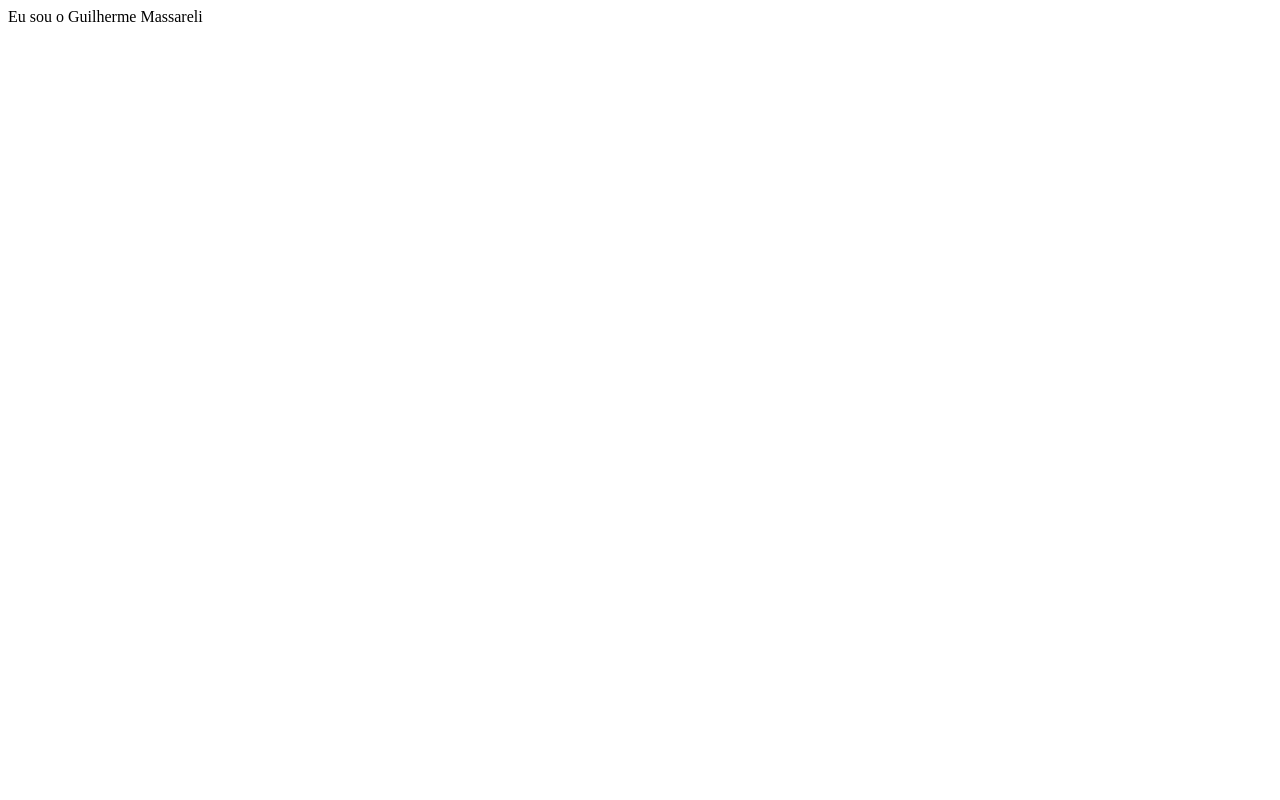
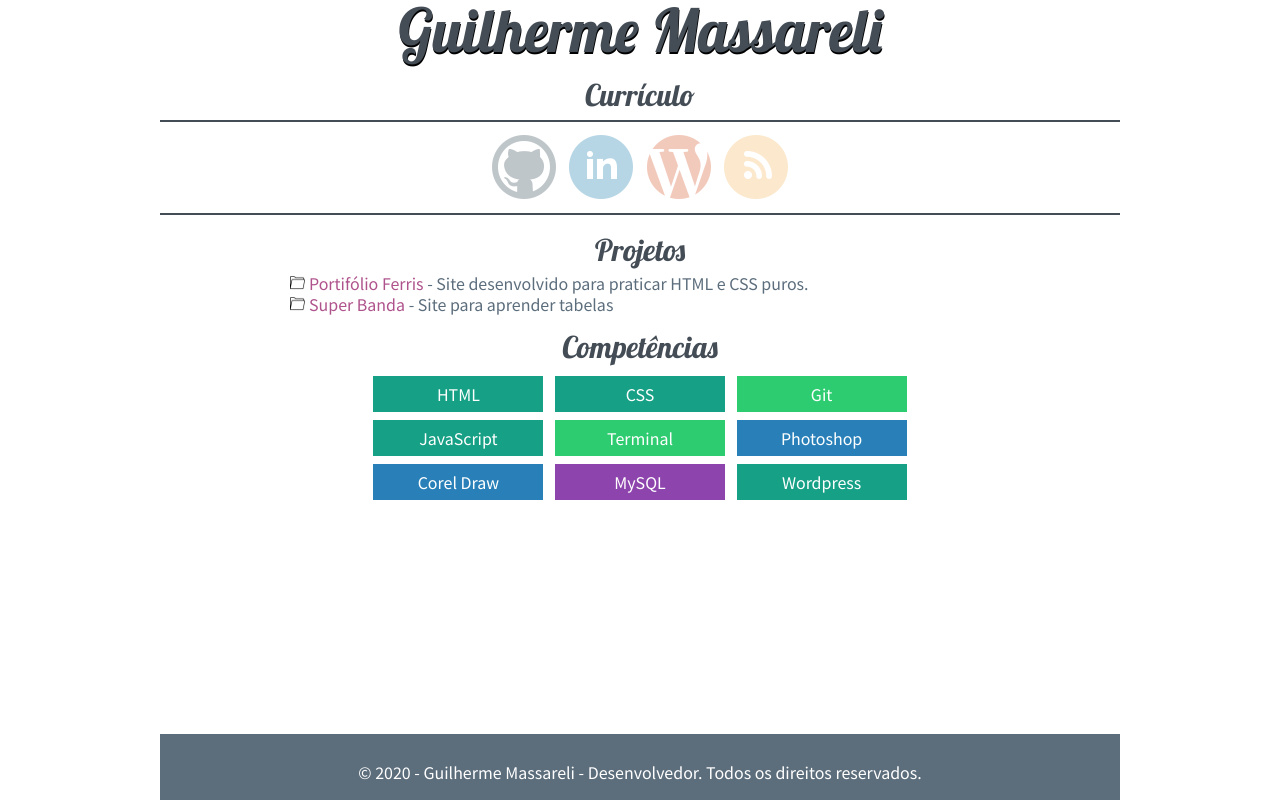
Before and after one commit to Meninosonhador/m872.github.io, a plain HTML site: page index.html in a window 1280 px wide. Drawn offline with Linux system fonts and the light colour scheme.

Commit message:
Site Pronto

```diff
--- /dev/null
+++ b/css/estilo.css
@@ -0,0 +1,111 @@
+body{
+    font-family: 'Noto sans JP', sans-serif;
+    color: rgb(92, 109, 124);
+    text-align: center;
+}
+
+h1, h2, h3, h4, h5, h6{
+    font-family: 'Lobster', cursive;
+    color: rgb(68, 77, 86);
+}
+
+h1{
+    font-size: 60px;
+    text-shadow: 0.5px 1.5px #000;
+
+}
+
+h2, h3{
+    font-size: 30px;
+    margin-top: 20px;
+    margin-bottom: 10px;
+}
+
+header, aside, main, footer{
+    width: 960px;
+    margin: 0 auto;
+}
+
+a{
+    color: rgb(175, 83, 140);
+    text-decoration: none;
+    transition: all 0.3s ease-out;
+}
+
+a:hover{
+    color: rgb(230, 11, 146);
+    text-decoration: underline;
+}
+
+.redes-sociais li{
+    display: inline-block;
+    margin: 5px;
+}
+
+.redes-sociais img{
+    filter: opacity(0.3);
+    transition: all 0.5s ease-out;
+}
+
+.redes-sociais img:hover{
+    filter: opacity(1);
+}
+
+hr{
+    height: 2px;
+    background-color: rgb(68, 77, 86);
+    border: none;
+}
+
+.projetos{
+    width: 700px;
+    text-align: left;
+    margin: 0 auto;
+}
+
+.projetos li{
+    margin-bottom: 5px;
+    background-image: url('../imagens/projetos.png');
+    background-size: 15px 15px;
+    background-repeat: no-repeat;
+    padding-left: 19px;
+}
+
+.competencias{
+    width: 700px;
+    margin: 0 auto;
+}
+
+.competencias li{
+    display: inline-block;
+    width: 150px;
+    color: white;
+    padding: 10px;
+    margin: 4px;
+}
+
+.web{
+    background-color: #16a085;
+}
+
+.infra{
+    background-color: #2ecc71;
+}
+.design{
+    background-color: #2980b9;
+}
+
+.banco{
+    background-color: #8e44ad;
+}
+
+footer{
+    margin-top: 30px;
+    padding-bottom: 20px;
+    padding-top: 30px;
+    background-color: rgb(92, 109, 124);
+    color: white;
+    bottom: 0px;
+    position: fixed;
+    margin-left: calc((100% - 960px)/2);
+}
--- /dev/null
+++ b/css/reset.css
@@ -0,0 +1,48 @@
+/* http://meyerweb.com/eric/tools/css/reset/
+   v2.0 | 20110126
+   License: none (public domain)
+*/
+
+html, body, div, span, applet, object, iframe,
+h1, h2, h3, h4, h5, h6, p, blockquote, pre,
+a, abbr, acronym, address, big, cite, code,
+del, dfn, em, img, ins, kbd, q, s, samp,
+small, strike, strong, sub, sup, tt, var,
+b, u, i, center,
+dl, dt, dd, ol, ul, li,
+fieldset, form, label, legend,
+table, caption, tbody, tfoot, thead, tr, th, td,
+article, aside, canvas, details, embed,
+figure, figcaption, footer, header, hgroup,
+menu, nav, output, ruby, section, summary,
+time, mark, audio, video {
+	margin: 0;
+	padding: 0;
+	border: 0;
+	font-size: 100%;
+	font: inherit;
+	vertical-align: baseline;
+}
+/* HTML5 display-role reset for older browsers */
+article, aside, details, figcaption, figure,
+footer, header, hgroup, menu, nav, section {
+	display: block;
+}
+body {
+	line-height: 1;
+}
+ol, ul {
+	list-style: none;
+}
+blockquote, q {
+	quotes: none;
+}
+blockquote:before, blockquote:after,
+q:before, q:after {
+	content: '';
+	content: none;
+}
+table {
+	border-collapse: collapse;
+	border-spacing: 0;
+}
--- a/index.html
+++ b/index.html
@@ -1 +1,51 @@
-Eu sou o Guilherme Massareli
+<!DOCTYPE html>
+<html lang="en">
+<head>
+    <meta charset="UTF-8">
+    <meta name="viewport" content="width=device-width, initial-scale=1.0">
+    <title>Guilherme Massareli</title>
+    <link href="css/reset.css" rel="stylesheet">
+    <link rel="stylesheet" href="https://fonts.googleapis.com/css?family=Lobster|Noto+Sans+JP&display=swap">
+    <link rel="stylesheet" href="css/estilo.css">
+</head>
+<body>
+    <header>
+        <h1>Guilherme Massareli</h1>
+        <h2>Currículo</h2>
+    </header>
+    <aside>
+        <hr>
+        <ul class="redes-sociais">
+            <li><a href="https://github.com/m872/"><img src="imagens/github.png" alt="github"></a></li>
+            <li><a href="https://www.linkedin.com/in/guilherme-massareli-480343193/"><img src="imagens/linkedin.png" alt="linkedin"></a></li>
+            <li><a href="https://github.com/m872/m872.github.io"><img src="imagens/site.png" alt="github"></a></li>
+            <li><a href="https://linktr.ee/Massareli"><img src="imagens/linktree.png" alt="github"></a></li>
+
+        </ul>
+        <hr>
+    </aside>
+    <main>
+        <h3>Projetos</h3>
+        <ul class="projetos">
+            <li><a href="https://github.com/m872/portifolio-Ferris">Portifólio
+                Ferris</a> - Site desenvolvido para praticar HTML e CSS puros.</li>
+            <li><a href="https://github.com/m872/Super-Banda">Super Banda</a> - Site para aprender tabelas</li>
+        </ul>
+        <h3>Competências</h3>
+        <ul class="competencias">
+            <li class="web">HTML</li>
+            <li class="web">CSS</li>
+            <li class="infra">Git</li>
+            <li class="web">JavaScript</li>
+            <li class="infra">Terminal</li>
+            <li class="design">Photoshop</li>
+            <li class="design">Corel Draw</li>
+            <li class="banco">MySQL</li>
+            <li class="web">Wordpress</li>
+        </ul>
+    </main>
+    <footer>
+        &copy; 2020 - Guilherme Massareli - Desenvolvedor. Todos os direitos reservados.
+    </footer>
+</body>
+</html>
```
Also changed, not shown: imagens/github.png (added), imagens/linkedin.png (added), imagens/linktree.png (added), imagens/projetos.png (added), imagens/site.png (added).
